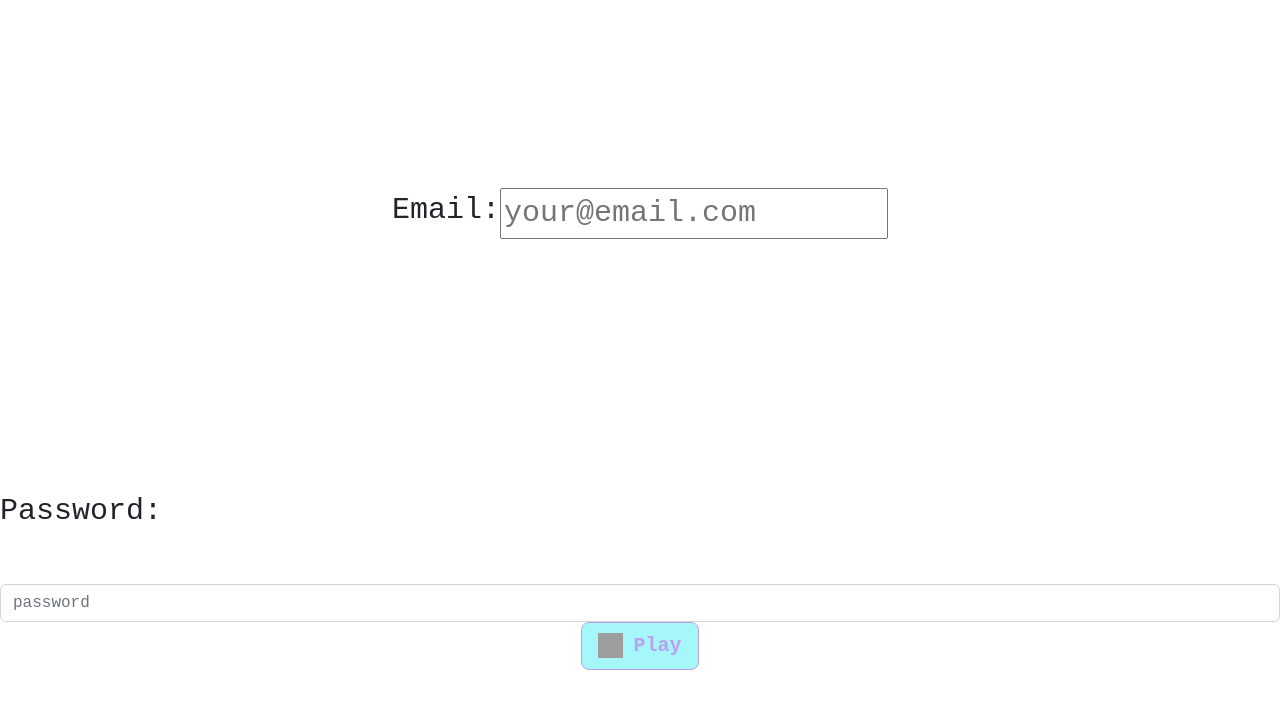
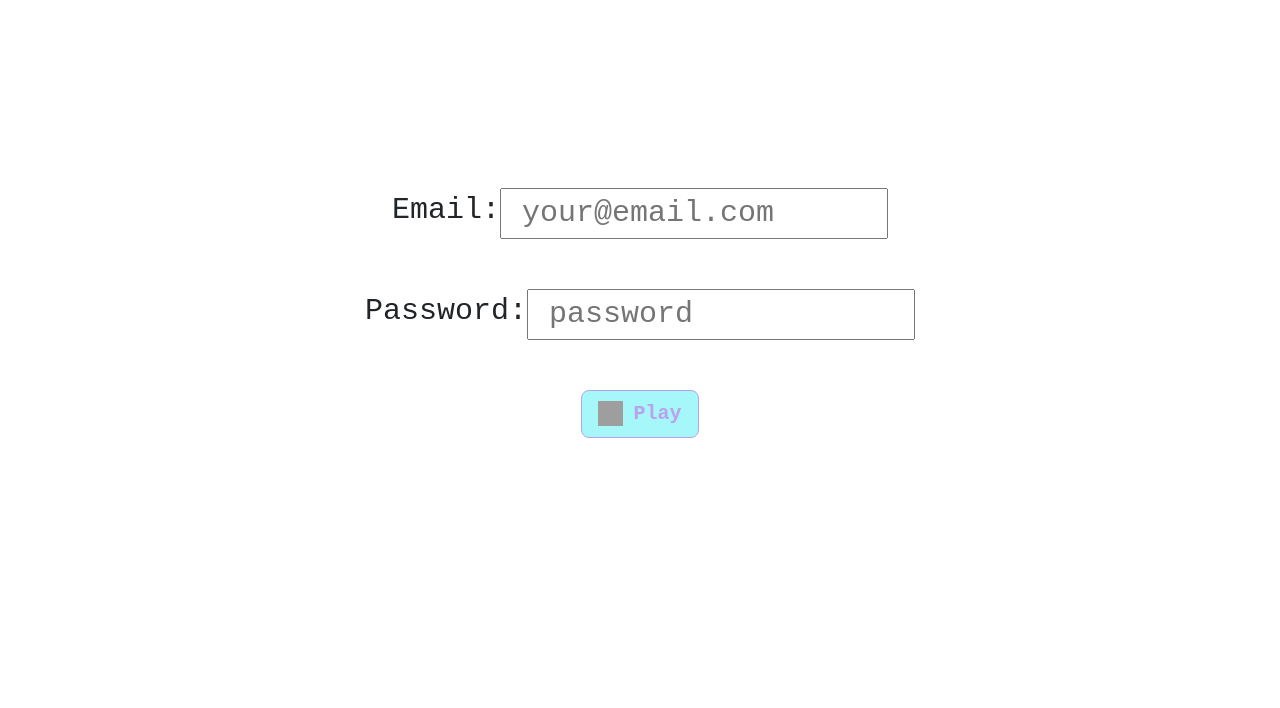
Before and after one commit to AleHarm/startup, a plain HTML site: page public/index.html in a window 1280 px wide. Shown: the part 88-796 px from the top of the page. Drawn offline with nearby package versions, Linux system fonts and the light colour scheme; grey boxes are pictures that could not be loaded.

Commit message:
finished formatting for username and password

```diff
--- a/public/Dots-And-Dashes_HOME.css
+++ b/public/Dots-And-Dashes_HOME.css
@@ -21,8 +21,13 @@
 }
 
 
-#Username-Text, #Username, #Password, #Password-Text{
+#Username-Text, #Username{
     margin-top: 200px;
+    margin-bottom: 50px;
+    font-size: 30px;
+}
+
+#Password, #Password-Text{
     margin-bottom: 50px;
     font-size: 30px;
 }
--- a/public/index.html
+++ b/public/index.html
@@ -26,17 +26,12 @@
         <main>
             <div id = "Username-Wrap">
                     <label for="username" id="Username-Text">Email: </label>
-                    <input id="Username" name="varUsername" placeholder = "your@email.com"/>
+                    <input id="Username" placeholder = " your@email.com"/>
             </div>
-            <div class="Password-Wrap">
+            <div id="Password-Wrap">
                 <label for="password" id="Password-Text">Password: </label>
-                <input
-                  class="form-control"
-                  type="password"
-                  id="userPassword"
-                  placeholder="password"
-                />
-              </div>
+                <input id="Password" placeholder=" password" />
+            </div>
             <div id="play-nav">
                 <button type="button" id = "play-btn" class="btn btn-primary btn-lg" onclick="goToPlay()">
                     <img id="play-img" src="https://cdn-icons-png.flaticon.com/512/0/375.png" width = "25" height = "25">
--- a/public/login.js
+++ b/public/login.js
@@ -39,7 +39,7 @@ async function loginOrCreate(endpoint) {
   const body = await response.json();
 
   if (response?.status === 200) {
-    localStorage.setItem('userName', userName);
+    localStorage.setItem('Player', userName);
     window.location.href = 'play.html';
   } else {
     const modalEl = document.querySelector('#msgModal');
```
